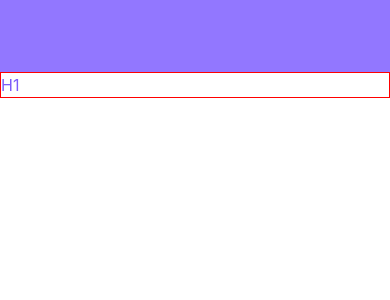
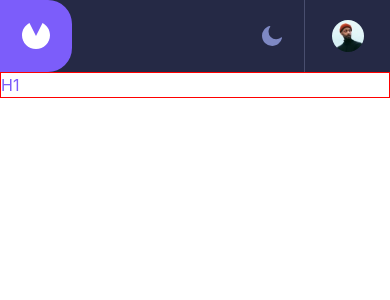
Before and after one commit to DevZybartas/invoice-app, a React (Vite) app in the folder frontend/: page / in a window 390 px wide. Shown: the top 300 px of the page. Built offline with nearby package versions, Linux system fonts and the light colour scheme.

Commit message:
mobile navbar

```diff
--- a/frontend/src/components/navbar/MobileNavbar.tsx
+++ b/frontend/src/components/navbar/MobileNavbar.tsx
@@ -1,9 +1,56 @@
-import { Flex } from "@chakra-ui/react";
+import { Flex, Image } from "@chakra-ui/react";
 
 const MobileNavbar = () => {
   return (
     <Flex as="header" width="100%" height="4.5rem">
-      <Flex as="nav" width="100%" bgColor="color.2"></Flex>
+      <Flex as="nav" width="100%" bgColor="color.4">
+        <Flex width="100%">
+          <Flex
+            width={{ base: "78%" }}
+            alignItems={{ base: "center" }}
+            justifyContent={{ base: "space-between" }}
+          >
+            <Flex
+              height="100%"
+              width={{ base: "4.5rem" }}
+              bgColor="color.1"
+              borderTopRightRadius="1.5rem"
+              borderBottomRightRadius="1.5rem"
+              alignItems={{ base: "center" }}
+              justifyContent={{ base: "center" }}
+            >
+              <Image
+                src="/logo.svg"
+                alt="logo"
+                loading="lazy"
+                width={{ base: "1.75rem" }}
+                height={{ base: "1.625rem" }}
+              />
+            </Flex>
+            <Image
+              src="/icon-moon.svg"
+              width={{ base: "1.25rem" }}
+              height={{ base: "1.25rem" }}
+              marginRight={{ base: "1.375rem" }}
+            />
+          </Flex>
+          <Flex
+            width={{ base: "22%" }}
+            borderLeft="1px solid #494E6E"
+            alignItems={{ base: "center" }}
+            justifyContent={{ base: "center" }}
+          >
+            <Image
+              src="/image-avatar.jpg"
+              alt="avatar"
+              loading="lazy"
+              w={{ base: "2rem" }}
+              h={{ base: "2rem" }}
+              borderRadius="50%"
+            />
+          </Flex>
+        </Flex>
+      </Flex>
     </Flex>
   );
 };
```
